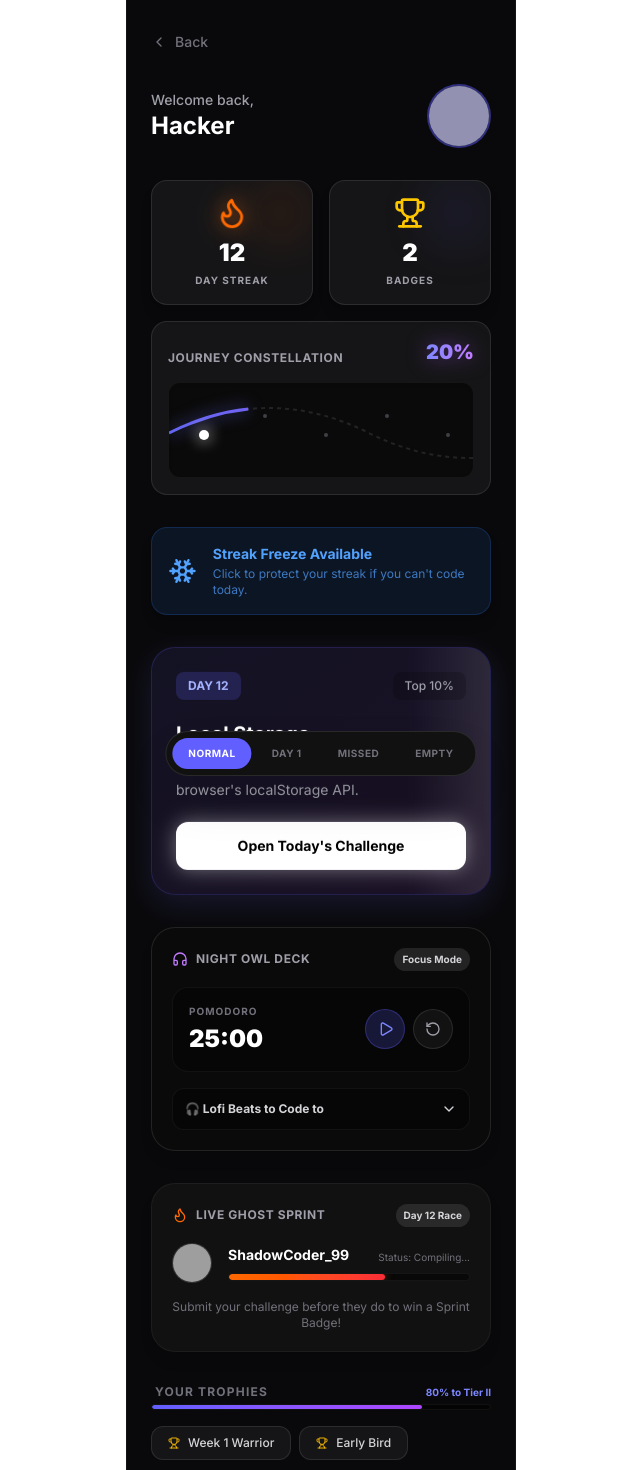
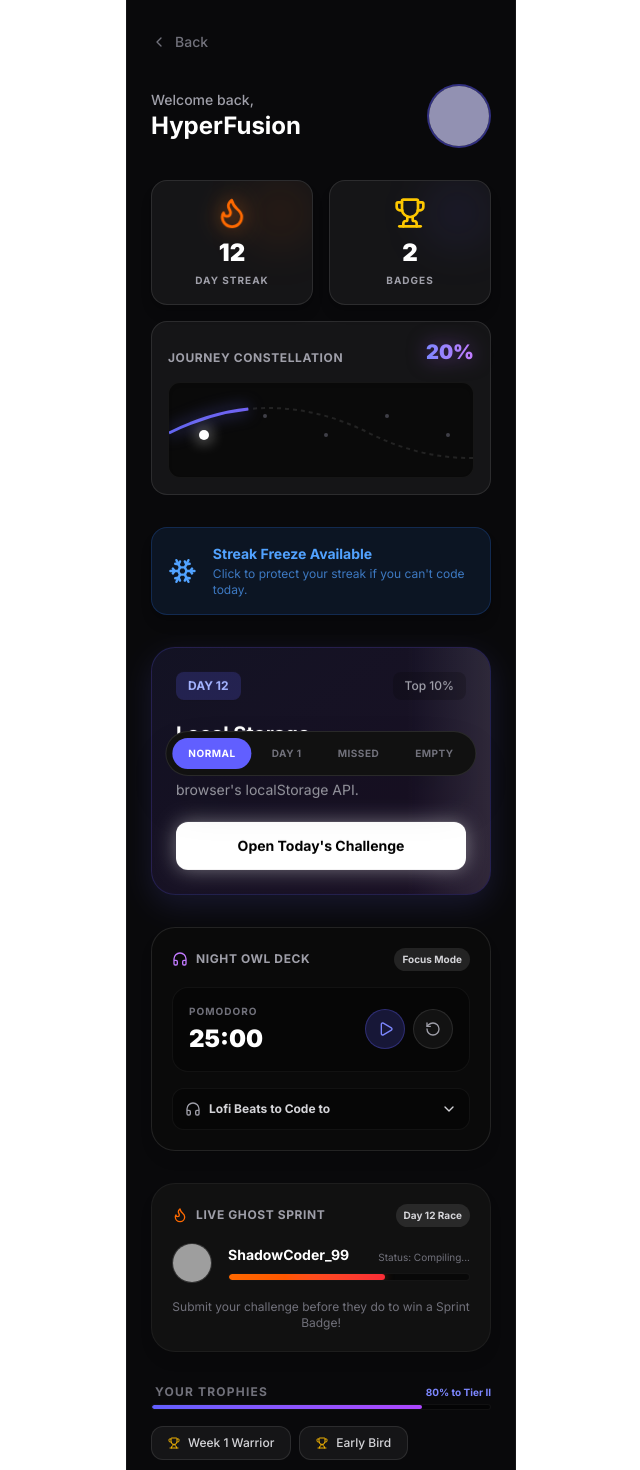
Before and after one commit to SubhamMukhopadhyay/elevatex-abtalks, a Next.js app: page /dashboard in a window 1280 px wide. Shown: the top 1470 px of the page, without its empty margins (319-959 px from the left). Built offline with nearby package versions, Linux system fonts and the light colour scheme; grey boxes are pictures that could not be loaded.

Commit message:
fix: replace broken audio CDNs with reliable SoundHelix streams

```diff
--- a/app/dashboard/page.tsx
+++ b/app/dashboard/page.tsx
@@ -2,7 +2,7 @@
 import { useState, useEffect, useRef } from "react";
 import Link from "next/link";
 import { motion, AnimatePresence } from "framer-motion";
-import { Flame, Trophy, Snowflake, AlertTriangle, ChevronLeft, Headphones, Play, Pause, RotateCcw } from "lucide-react";
+import { Flame, Trophy, Snowflake, AlertTriangle, ChevronLeft, Headphones, Play, Pause, RotateCcw, CloudRain, Sparkles, Coffee } from "lucide-react";
 import { useRouter } from "next/navigation";
 import data from "../../data.json";
 
@@ -21,15 +21,24 @@ export default function Dashboard() {
     const [ghostProgress, setGhostProgress] = useState(65);
 
     const [isDropdownOpen, setIsDropdownOpen] = useState(false);
-    const [selectedTrack, setSelectedTrack] = useState("🎧 Lofi Beats to Code to");
+    const [selectedTrack, setSelectedTrack] = useState("Lofi Beats to Code to");
     const tracksData: Record<string, string> = {
-        "🎧 Lofi Beats to Code to": "https://cdn.pixabay.com/audio/2022/05/27/audio_1808fbf07a.mp3",
-        "🌧️ Midnight Rain": "https://cdn.pixabay.com/audio/2021/08/09/audio_6b1070fc93.mp3",
-        "🌌 Cyber Synth": "https://cdn.pixabay.com/audio/2022/10/25/audio_2db5ee5ce3.mp3",
-        "☕ Cafe Ambience": "https://cdn.pixabay.com/audio/2022/01/18/audio_dcb0b784ae.mp3"
+        "Lofi Beats to Code to": "https://www.soundhelix.com/examples/mp3/SoundHelix-Song-1.mp3",
+        "Midnight Rain": "https://www.soundhelix.com/examples/mp3/SoundHelix-Song-2.mp3",
+        "Cyber Synth": "https://www.soundhelix.com/examples/mp3/SoundHelix-Song-3.mp3",
+        "Cafe Ambience": "https://www.soundhelix.com/examples/mp3/SoundHelix-Song-4.mp3"
     };
     const tracks = Object.keys(tracksData);
     const audioRef = useRef<HTMLAudioElement | null>(null);
+
+    const getTrackIcon = (track: string) => {
+        switch (track) {
+            case "Midnight Rain": return <CloudRain className="w-4 h-4 mr-2 text-blue-400" />;
+            case "Cyber Synth": return <Sparkles className="w-4 h-4 mr-2 text-purple-400" />;
+            case "Cafe Ambience": return <Coffee className="w-4 h-4 mr-2 text-amber-400" />;
+            default: return <Headphones className="w-4 h-4 mr-2 text-zinc-400" />;
+        }
+    };
 
     const [isDecoded, setIsDecoded] = useState(false);
     const [asciiFrame, setAsciiFrame] = useState(0);
@@ -386,12 +395,14 @@ export default function Dashboard() {
                     <div className="relative">
                         <button
                             onClick={() => setIsDropdownOpen(!isDropdownOpen)}
-                            className="w-full bg-black/40 border border-white/5 rounded-xl p-3 text-xs font-bold text-zinc-300 outline-none flex justify-between items-center hover:bg-white/5 transition-colors"
+                            className="w-full bg-black/40 border border-white/5 rounded-xl p-3 text-xs font-bold text-zinc-300 outline-none flex justify-between items-center hover:bg-white/5 transition-colors z-20 relative"
                         >
-                            <span>{selectedTrack}</span>
+                            <span className="flex items-center">{getTrackIcon(selectedTrack)} {selectedTrack}</span>
                             <ChevronLeft className={`w-4 h-4 transition-transform ${isDropdownOpen ? 'rotate-90' : '-rotate-90'}`} />
                         </button>
                         {isDropdownOpen && (
+                            <>
+                                <div className="fixed inset-0 z-10" onClick={() => setIsDropdownOpen(false)}></div>
                                 <motion.div
                                     initial={{ opacity: 0, y: -10 }}
                                     animate={{ opacity: 1, y: 0 }}
@@ -401,12 +412,13 @@ export default function Dashboard() {
                                         <button
                                             key={i}
                                             onClick={() => { setSelectedTrack(track); setIsDropdownOpen(false); }}
-                                        className="w-full text-left px-4 py-3 text-xs font-bold text-zinc-300 hover:bg-indigo-500/20 hover:text-indigo-300 transition-colors border-b border-white/5 last:border-0"
+                                            className="w-full flex items-center text-left px-4 py-3 text-xs font-bold text-zinc-300 hover:bg-indigo-500/20 hover:text-indigo-300 transition-colors border-b border-white/5 last:border-0"
                                         >
-                                        {track}
+                                            {getTrackIcon(track)} {track}
                                         </button>
                                     ))}
                                 </motion.div>
+                            </>
                         )}
                     </div>
                 </div>
--- a/data.json
+++ b/data.json
@@ -1,6 +1,6 @@
 {
     "student": {
-        "name": "Hacker",
+        "name": "HyperFusion",
         "currentStreak": 12,
         "progressPercentage": 20,
         "standing": "Top 10%",
```
Lines whose indentation alone changed are shown as unchanged.
